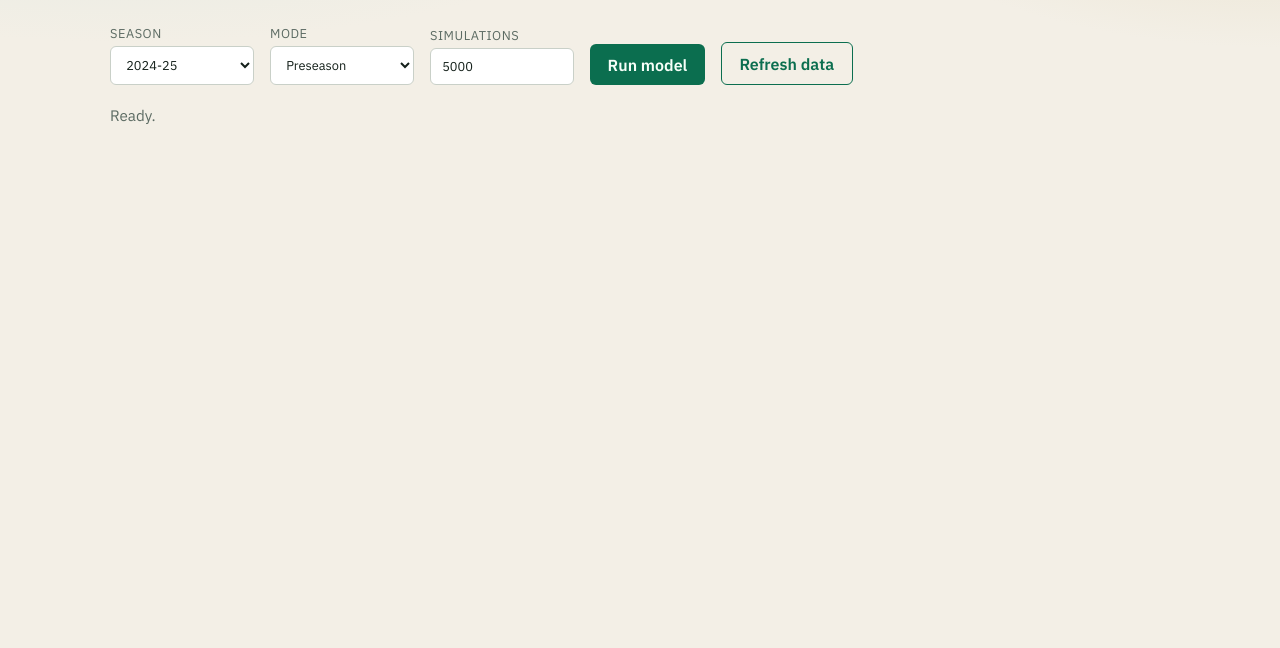
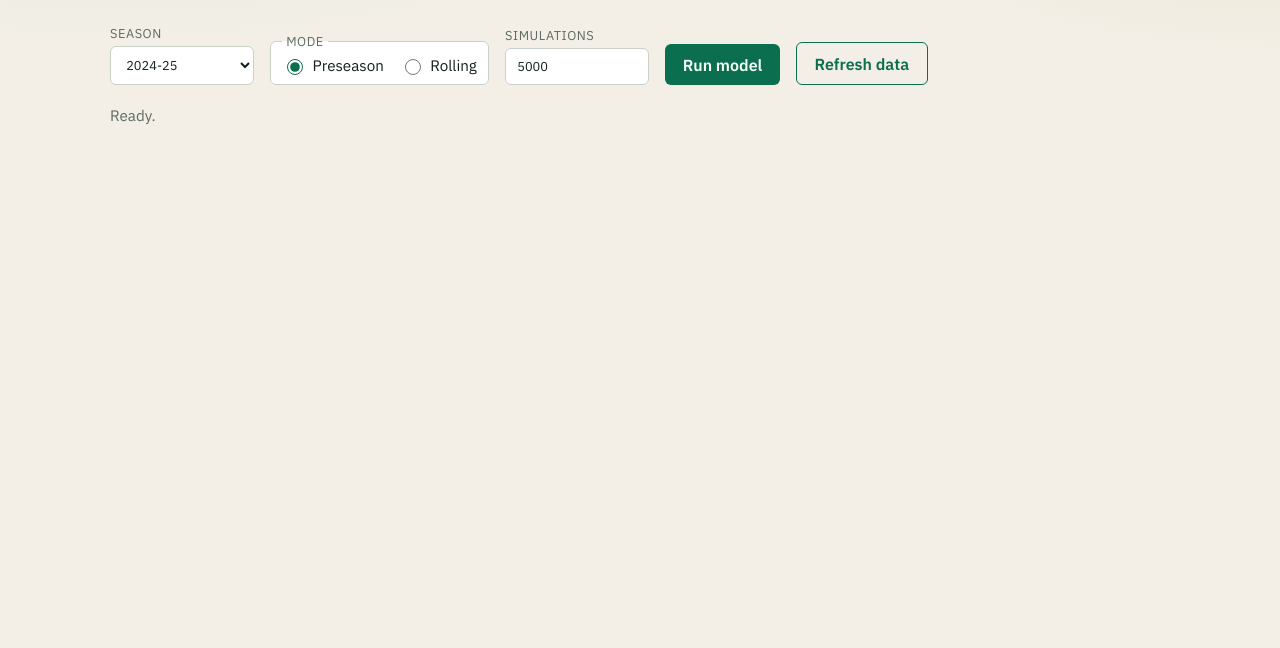
Before and after one commit to natehh/beatvegas, a plain HTML site: page app/static/index.html in a window 1280 px wide. Shown: the part 152-800 px from the top of the page. Drawn offline with Linux system fonts and the light colour scheme.

Commit message:
Improve rolling UI mode controls and win percentile bands
Use radio buttons for preseason/rolling selection and resample
game-level probs for end-of-season rolling percentile columns.

Co-authored-by: natehh <natehh@users.noreply.github.com>

```diff
--- a/app/static/index.html
+++ b/app/static/index.html
@@ -60,7 +60,37 @@
       text-transform: uppercase;
       letter-spacing: 0.04em;
     }
-    select, input {
+    label.inline {
+      flex-direction: row;
+      align-items: center;
+      gap: 0.4rem;
+      text-transform: none;
+      letter-spacing: 0;
+      font-size: 0.95rem;
+      color: var(--ink);
+      cursor: pointer;
+    }
+    fieldset.mode-field {
+      margin: 0;
+      border: 1px solid var(--line);
+      border-radius: 6px;
+      padding: 0.35rem 0.7rem 0.55rem;
+      background: #fff;
+    }
+    fieldset.mode-field legend {
+      font-size: 0.8rem;
+      color: var(--muted);
+      text-transform: uppercase;
+      letter-spacing: 0.04em;
+      padding: 0 0.25rem;
+    }
+    fieldset.mode-field {
+      display: flex;
+      flex-wrap: wrap;
+      gap: 0.75rem 1rem;
+      align-items: center;
+    }
+    select, input[type="number"] {
       font: inherit;
       color: var(--ink);
       background: #fff;
@@ -68,6 +98,11 @@
       border-radius: 6px;
       padding: 0.55rem 0.7rem;
       min-width: 9rem;
+    }
+    input[type="radio"] {
+      accent-color: var(--accent);
+      width: 1rem;
+      height: 1rem;
     }
     button {
       font: inherit;
@@ -159,13 +194,11 @@
           <option value="2023-24">2023-24</option>
         </select>
       </label>
-      <label>
-        Mode
-        <select id="mode" name="mode">
-          <option value="preseason" selected>Preseason</option>
-          <option value="rolling">Rolling</option>
-        </select>
-      </label>
+      <fieldset class="mode-field">
+        <legend>Mode</legend>
+        <label class="inline"><input type="radio" name="mode" value="preseason" checked /> Preseason</label>
+        <label class="inline"><input type="radio" name="mode" value="rolling" /> Rolling</label>
+      </fieldset>
       <label>
         Simulations
         <input id="n_sims" name="n_sims" type="number" min="100" max="50000" step="100" value="5000" />
@@ -246,9 +279,10 @@
 
     document.getElementById("run-form").addEventListener("submit", async (e) => {
       e.preventDefault();
+      const modeInput = document.querySelector('input[name="mode"]:checked');
       const body = {
         season: document.getElementById("season").value,
-        mode: document.getElementById("mode").value,
+        mode: modeInput ? modeInput.value : "preseason",
         n_sims: Number(document.getElementById("n_sims").value) || 5000,
       };
       setBusy(true, "Fetching data and running simulation…");
```
Also changed, not shown: 1 other file.
